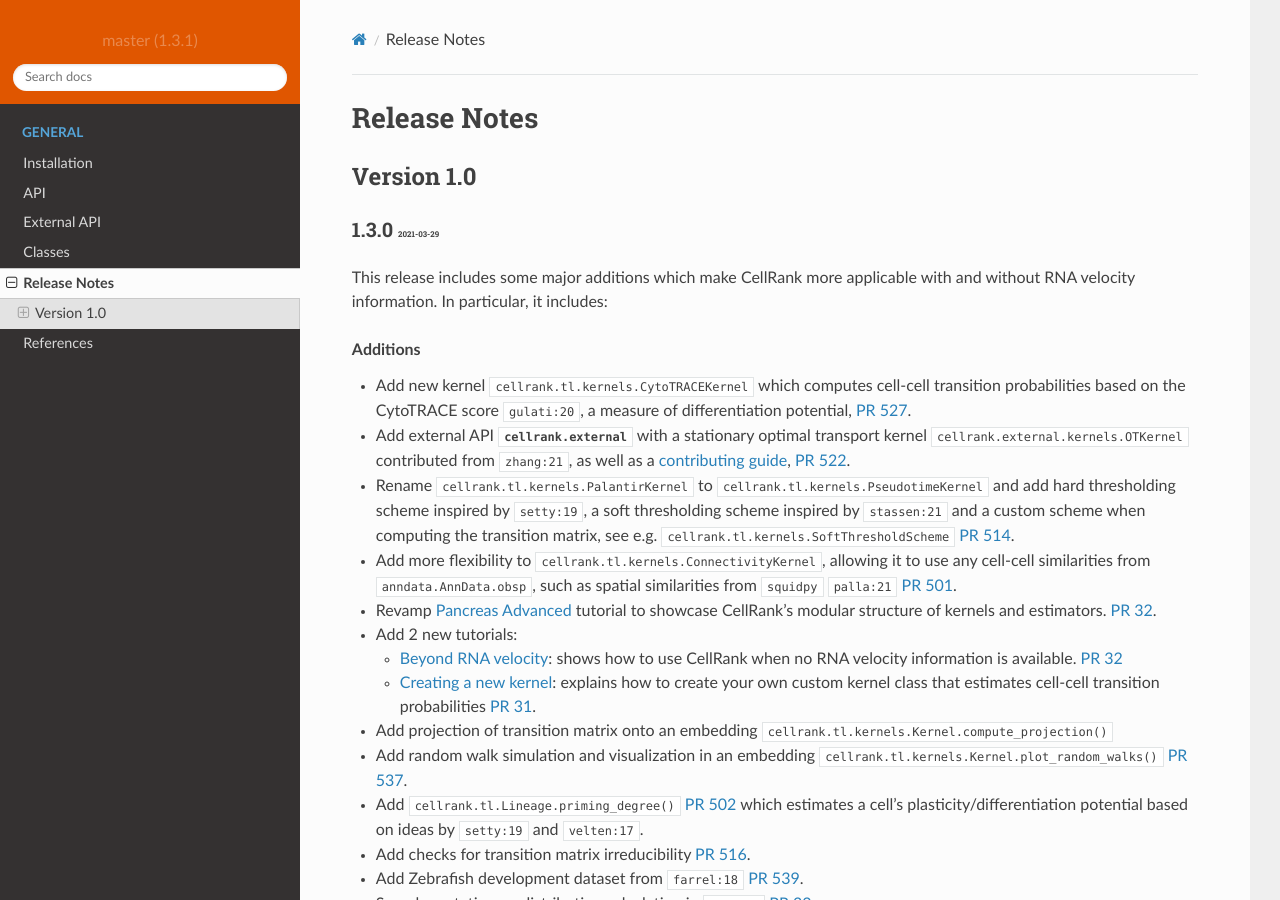
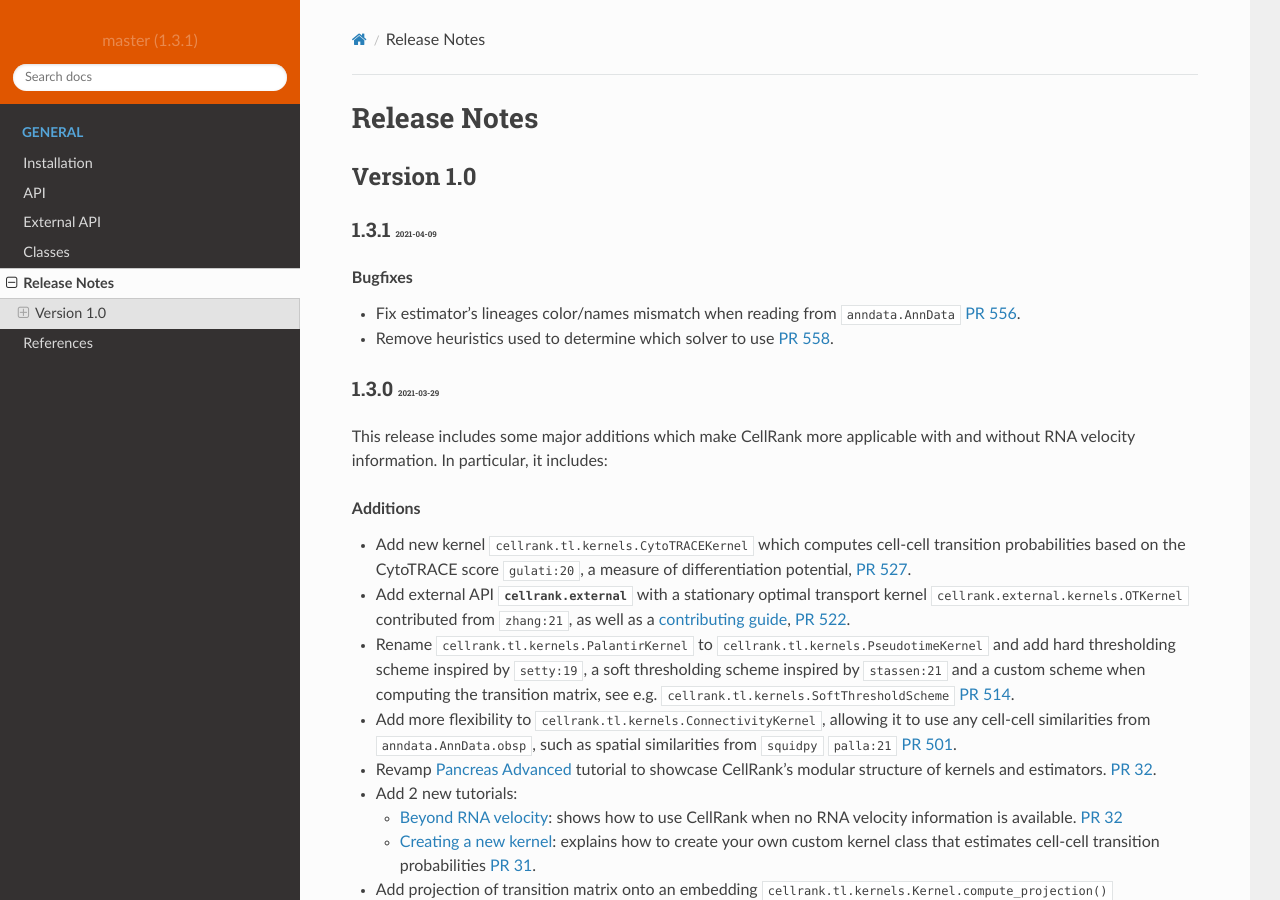
Before and after one commit to theislab/cellrank, a Sphinx documentation site: the page built from docs/source/release_notes.rst, in a window 1280 px wide and 900 px high. Built offline with Sphinx 7.4.7 and the Read the Docs theme 2.0.0, drawn with Linux system fonts in a browser that asks for light colours; pages that are not in the unit, such as notebooks, are missing from menus; cross-references to code outside the pages are shown as plain code; the version number is read from the project's files by our own code.

```diff
--- a/docs/source/release_notes.rst
+++ b/docs/source/release_notes.rst
@@ -5,6 +5,14 @@ Release Notes
 
 Version 1.0
 -----------
+
+1.3.1 :small:`2021-04-09`
+~~~~~~~~~~~~~~~~~~~~~~~~~
+.. rubric:: Bugfixes
+
+- Fix estimator's lineages color/names mismatch when reading from :class:`anndata.AnnData`
+  `PR 556 <https://github.com/theislab/cellrank/pull/556>`_.
+- Remove heuristics used to determine which solver to use `PR 558 <https://github.com/theislab/cellrank/pull/558>`_.
 
 1.3.0 :small:`2021-03-29`
 ~~~~~~~~~~~~~~~~~~~~~~~~~
```
Also changed, not shown: docs/source/latest_additions.rst (+30 -1 lines), .github/PULL_REQUEST_TEMPLATE.md, 1 other file.
